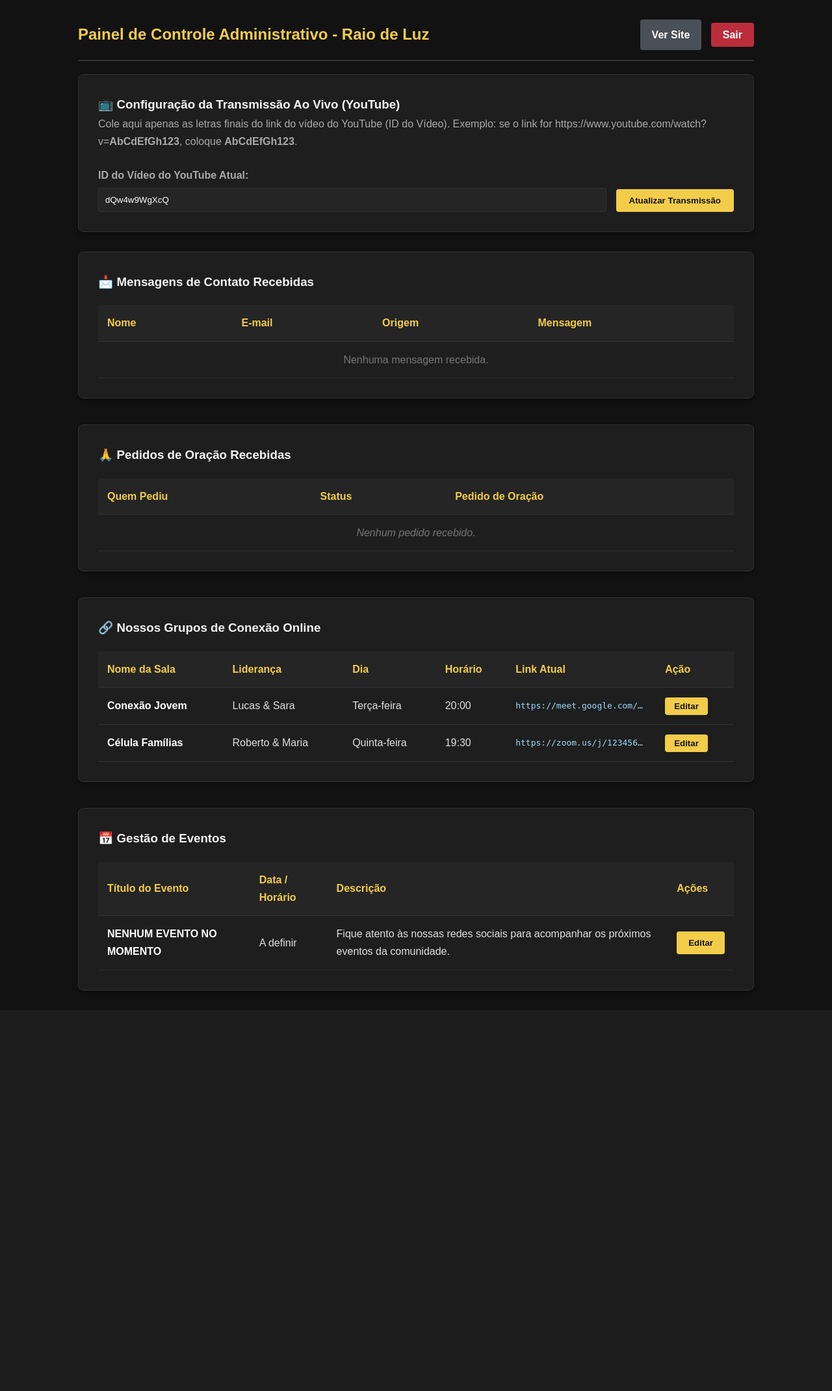
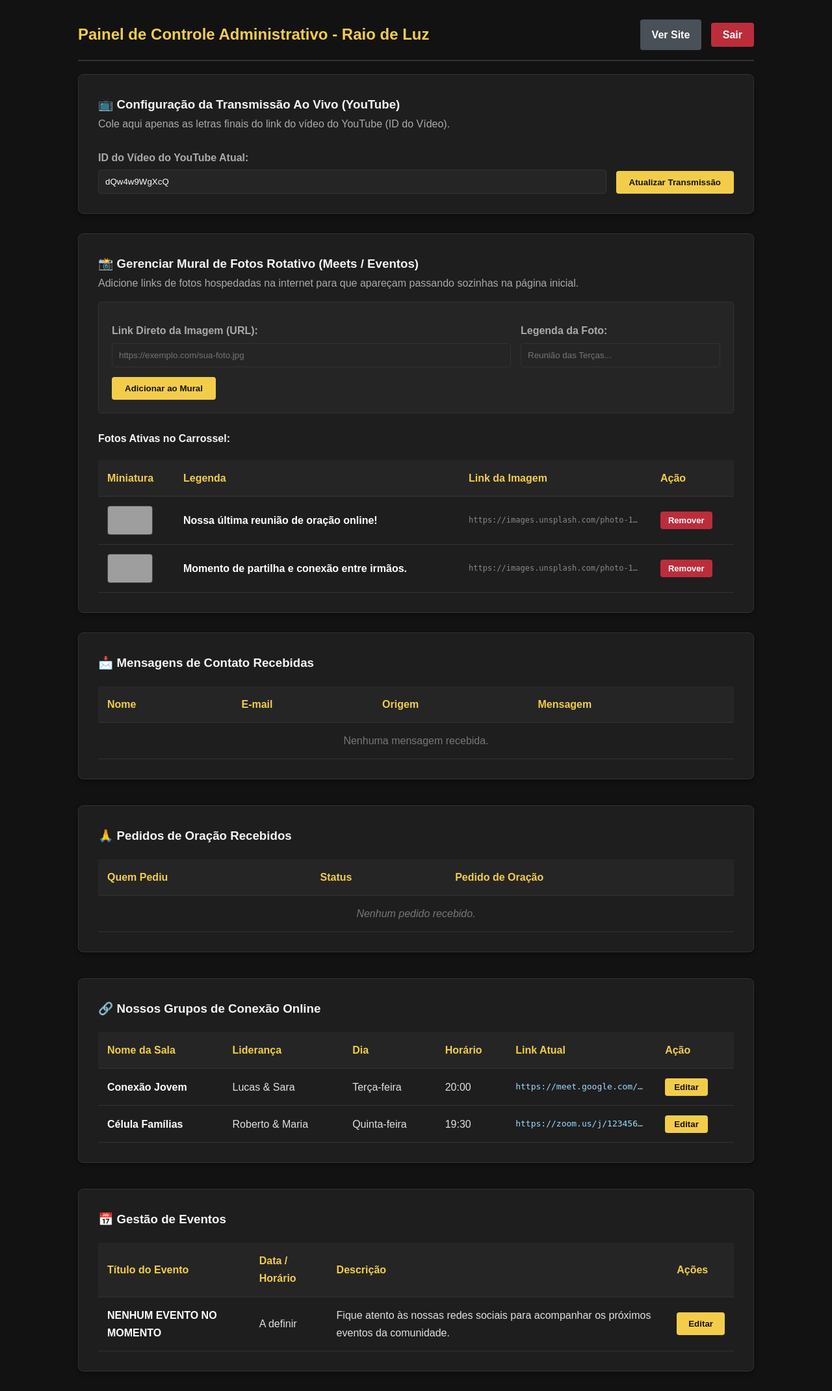
Before and after one commit to joaod2109/site-raio-de-luz, a Flask app: page /admin in a window 1280 px wide. Shown: the whole page at 65% size. Before the commit the page ends 1531 px from the top, so only its background shows below. Run offline with Flask 3, Linux system fonts and the light colour scheme; the visitor is signed in with stand-in values (Sample User, id 1); grey boxes are pictures that could not be loaded.

Commit message:
Adicionado mural rotativo de fotos gerenciado pelo admin

```diff
--- a/app.py
+++ b/app.py
@@ -56,7 +56,6 @@ MINISTERIOS = [
     {"icone": "👶", "nome": "Infância & Juventude", "descricao": "Espaços especiais para crianças, adolescentes e jovens."},
 ]
 
-# GRUPOS ONLINE INICIAIS
 GRUPOS_ONLINE = [
     {"id": 1, "nome": "Conexão Jovem", "dia_nome": "Terça-feira", "dia_semana": 1, "horario": "20:00", "lider": "Lucas & Sara", "link": "https://meet.google.com/abc-defg-hij"},
     {"id": 2, "nome": "Célula Famílias", "dia_nome": "Quinta-feira", "dia_semana": 3, "horario": "19:30", "lider": "Roberto & Maria", "link": "https://zoom.us/j/123456789"},
@@ -71,7 +70,12 @@ EVENTOS = [
     }
 ]
 
-# Função auxiliar para garantir o dia da semana correto no fuso horário do Brasil (UTC-3)
+# BANCO DE DADOS DE FOTOS INICIAIS (Links temporários que você poderá mudar no Admin)
+FOTOS_DB = [
+    {"id": 1, "url": "https://images.unsplash.com/photo-1517486808906-6ca8b3f04846?q=80&w=1000", "legenda": "Nossa última reunião de oração online!"},
+    {"id": 2, "url": "https://images.unsplash.com/photo-1573497019940-1c28c88b4f3e?q=80&w=1000", "legenda": "Momento de partilha e conexão entre irmãos."},
+]
+
 def obter_dia_semana_brasil():
     fuso_brasil = timezone(timedelta(hours=-3))
     return datetime.now(fuso_brasil).weekday()
@@ -80,7 +84,8 @@ def obter_dia_semana_brasil():
 @app.route("/")
 def index():
     dia_hoje = obter_dia_semana_brasil()
-    return render_template("index.html", org=ORG, ministerios=MINISTERIOS, eventos=EVENTOS, grupos=GRUPOS_ONLINE, dia_hoje=dia_hoje)
+    # Enviamos a lista de fotos para a página inicial
+    return render_template("index.html", org=ORG, ministerios=MINISTERIOS, eventos=EVENTOS, grupos=GRUPOS_ONLINE, dia_hoje=dia_hoje, fotos=FOTOS_DB)
 
 @app.route("/sobre")
 def sobre():
@@ -101,7 +106,7 @@ def contato():
         email    = request.form.get("email", "").strip()
         mensagem = request.form.get("mensagem", "").strip()
 
-        if not nome or not email or not mensagem:
+        if not nome or not email or not message:
             flash("Por favor, preencha todos os campos.", "erro")
         else:
             MENSAGENS_DB.append({"nome": nome, "email": email, "mensagem": mensagem, "assunto": "Nova Mensagem do Site"})
@@ -110,7 +115,7 @@ def contato():
                 mail.send(msg)
                 flash("Mensagem enviada com sucesso!", "sucesso")
                 return redirect(url_for("contato"))
-            except Exception as e:
+            except Exception:
                 flash("Guardamos a sua mensagem no painel do site, mas o servidor de e-mail falhou.", "sucesso")
                 return redirect(url_for("contato"))
     return render_template("contato.html", org=ORG)
@@ -147,14 +152,36 @@ def login():
 @app.route('/admin')
 @login_required
 def admin_dashboard():
-    return render_template('admin.html', org=ORG, mensagens=MENSAGENS_DB, eventos=EVENTOS, oracoes=ORACAO_DB, grupos=GRUPOS_ONLINE)
+    # Passamos as fotos também para o painel admin ser capaz de listar e excluir
+    return render_template('admin.html', org=ORG, mensagens=MENSAGENS_DB, eventos=EVENTOS, oracoes=ORACAO_DB, grupos=GRUPOS_ONLINE, fotos=FOTOS_DB)
 
-# ROTA PARA EDITAR O VÍDEO DO YOUTUBE DIRETAMENTE NO PAINEL
 @app.route("/admin/organizacao/editar", methods=["POST"])
 @login_required
 def editar_organizacao():
     ORG["id_video_ao_vivo"] = request.form.get("id_video_ao_vivo", "").strip()
     flash("Configurações da transmissão atualizadas com sucesso!", "sucesso")
+    return redirect(url_for("admin_dashboard"))
+
+# NOVAS ROTAS: GESTÃO DO MURAL DE FOTOS
+@app.route("/admin/foto/adicionar", methods=["POST"])
+@login_required
+def adicionar_foto():
+    url = request.form.get("url", "").strip()
+    legenda = request.form.get("legenda", "").strip()
+    if url:
+        novo_id = max([f["id"] for f in FOTOS_DB]) + 1 if FOTOS_DB else 1
+        FOTOS_DB.append({"id": novo_id, "url": url, "legenda": legenda})
+        flash("Nova foto adicionada ao mural com sucesso!", "sucesso")
+    else:
+        flash("O link da foto é obrigatório.", "erro")
+    return redirect(url_for("admin_dashboard"))
+
+@app.route("/admin/foto/deletar/<int:foto_id>", methods=["POST"])
+@login_required
+def deletar_foto(foto_id):
+    global FOTOS_DB
+    FOTOS_DB = [f for f in FOTOS_DB if f["id"] != foto_id]
+    flash("Foto removida do mural.", "sucesso")
     return redirect(url_for("admin_dashboard"))
 
 @app.route("/admin/evento/editar/<int:evento_id>", methods=["POST"])
@@ -169,7 +196,6 @@ def editar_evento(evento_id):
     flash("Evento atualizado com sucesso!", "sucesso")
     return redirect(url_for("admin_dashboard"))
 
-# CORRIGIDO: Removido o 'group_id' inválido que quebrava o sistema com erro 500
 @app.route("/admin/grupo/editar/<int:grupo_id>", methods=["POST"])
 @login_required
 def editar_grupo(grupo_id):
@@ -179,13 +205,10 @@ def editar_grupo(grupo_id):
             gp["lider"] = request.form.get("lider", "").strip()
             gp["horario"] = request.form.get("horario", "").strip()
             gp["dia_nome"] = request.form.get("dia_nome", "").strip()
-
-            # Garante que o dia da semana seja processado como um número inteiro
             try:
                 gp["dia_semana"] = int(request.form.get("dia_semana", 0))
             except (ValueError, TypeError):
                 gp["dia_semana"] = 0
-
             gp["link"] = request.form.get("link", "").strip()
             break
     flash("Grupo online atualizado com sucesso!", "sucesso")
--- a/templates/admin.html
+++ b/templates/admin.html
@@ -56,7 +56,7 @@
 
     <div class="admin-box">
         <h3>📺 Configuração da Transmissão Ao Vivo (YouTube)</h3>
-        <p style="color: #aaa; margin-bottom: 15px;">Cole aqui apenas as letras finais do link do vídeo do YouTube (ID do Vídeo). Exemplo: se o link for https://www.youtube.com/watch?v=<b>AbCdEfGh123</b>, coloque <b>AbCdEfGh123</b>.</p>
+        <p style="color: #aaa; margin-bottom: 15px;">Cole aqui apenas as letras finais do link do vídeo do YouTube (ID do Vídeo).</p>
         <form method="POST" action="{{ url_for('editar_organizacao') }}" style="display: flex; gap: 15px; align-items: flex-end;">
             <div style="flex: 1;">
                 <label>ID do Vídeo do YouTube Atual:</label>
@@ -64,6 +64,50 @@
             </div>
             <button type="submit" class="btn-salvar">Atualizar Transmissão</button>
         </form>
+    </div>
+
+    <div class="admin-box" style="margin-top: 30px;">
+        <h3>📸 Gerenciar Mural de Fotos Rotativo (Meets / Eventos)</h3>
+        <p style="color: #aaa; margin-bottom: 15px;">Adicione links de fotos hospedadas na internet para que apareçam passando sozinhas na página inicial.</p>
+
+        <form method="POST" action="{{ url_for('adicionar_foto') }}" style="background: #252525; padding: 20px; border-radius: 6px; border: 1px solid #333; margin-bottom: 25px;">
+            <div style="display: flex; gap: 15px; flex-wrap: wrap;">
+                <div style="flex: 2; min-width: 250px;">
+                    <label>Link Direto da Imagem (URL):</label>
+                    <input type="text" name="url" placeholder="https://exemplo.com/sua-foto.jpg" required>
+                </div>
+                <div style="flex: 1; min-width: 200px;">
+                    <label>Legenda da Foto:</label>
+                    <input type="text" name="legenda" placeholder="Reunião das Terças..." required>
+                </div>
+            </div>
+            <button type="submit" class="btn-salvar" style="margin-top: 15px;">Adicionar ao Mural</button>
+        </form>
+
+        <h4>Fotos Ativas no Carrossel:</h4>
+        <table>
+            <thead>
+                <tr><th>Miniatura</th><th>Legenda</th><th>Link da Imagem</th><th>Ação</th></tr>
+            </thead>
+            <tbody>
+                {% if fotos %}
+                    {% for f in fotos %}
+                        <tr>
+                            <td><img src="{{ f.url }}" style="width: 70px; height: 45px; object-fit: cover; border-radius: 4px; border: 1px solid #444;"></td>
+                            <td style="font-weight: bold; color: #fff;">{{ f.legenda }}</td>
+                            <td style="font-family: monospace; font-size: 12px; color: #888; max-width: 250px; overflow: hidden; text-overflow: ellipsis; white-space: nowrap;">{{ f.url }}</td>
+                            <td>
+                                <form method="POST" action="{{ url_for('deletar_foto', foto_id=f.id) }}" style="display:inline;">
+                                    <button type="submit" style="background: #bb2d3b; color: white; border: none; padding: 6px 12px; border-radius: 4px; cursor: pointer; font-weight: bold; font-size: 13px;">Remover</button>
+                                </form>
+                            </td>
+                        </tr>
+                    {% endfor %}
+                {% else %}
+                    <tr><td colspan="4" style="text-align: center; color: #777;">Nenhuma foto cadastrada no mural.</td></tr>
+                {% endif %}
+            </tbody>
+        </table>
     </div>
 
     <div class="admin-box" style="margin-top: 30px;">
@@ -90,7 +134,7 @@
     </div>
 
     <div class="admin-box" style="margin-top: 40px;">
-        <h3>🙏 Pedidos de Oração Recebidas</h3>
+        <h3>🙏 Pedidos de Oração Recebidos</h3>
         <table>
             <thead>
                 <tr><th>Quem Pediu</th><th>Status</th><th>Pedido de Oração</th></tr>
```
Also changed, not shown: templates/index.html (+69 -4 lines).
